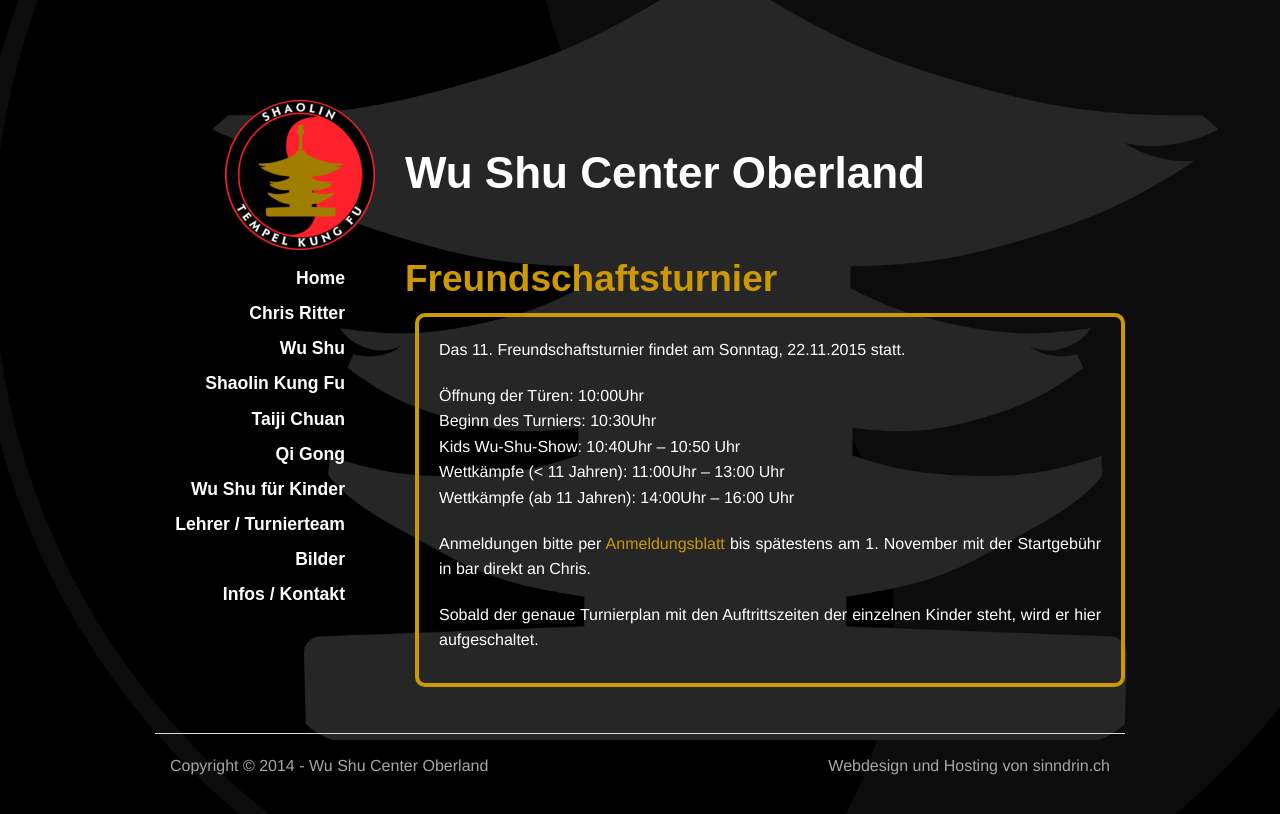
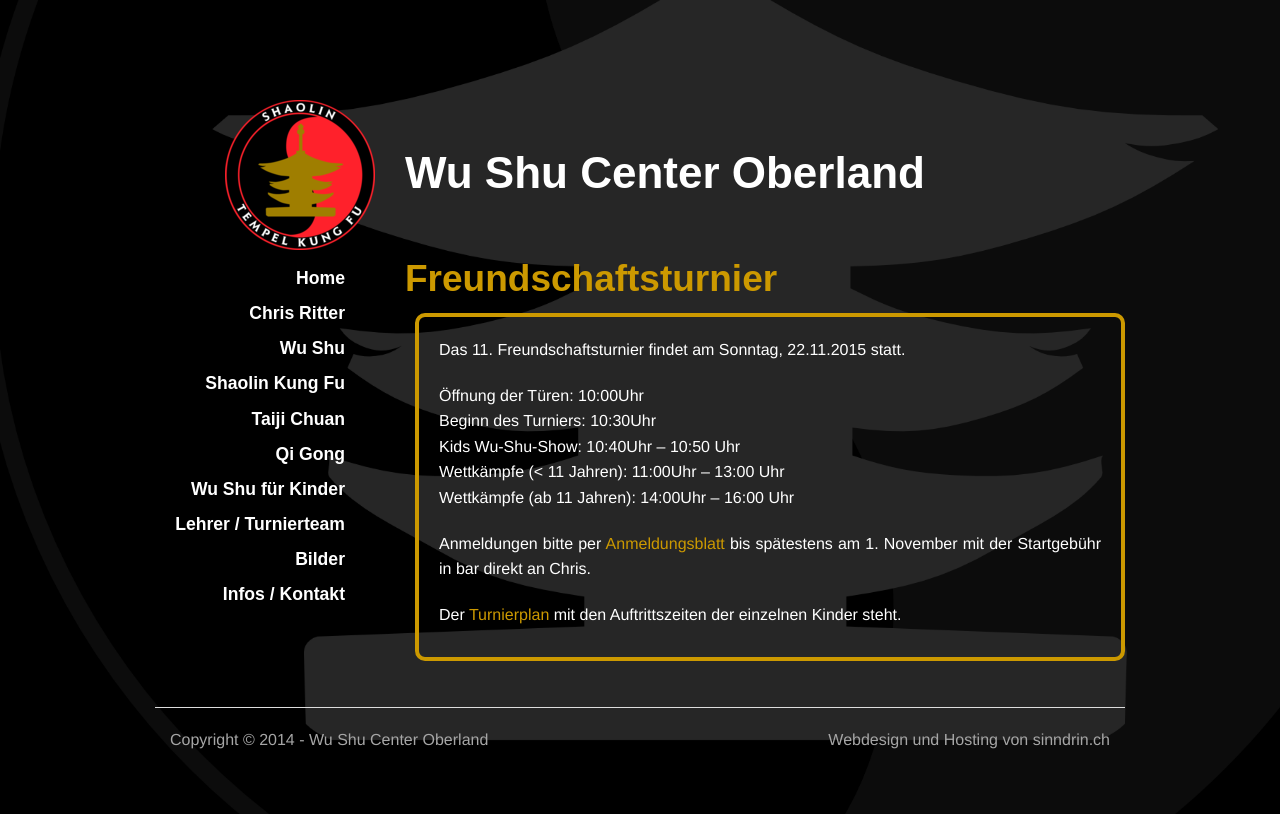
Before and after one commit to wu-shu/wu-shu.github.io, a Jekyll site: the page built from aktuell/index.md, in a window 1280 px wide. Shown: the top 814 px of the page. Built offline with Jekyll 4.4.1, drawn with Linux system fonts in a browser that asks for light colours; some web fonts are replaced; Markdown is read by kramdown in place of the engine named in the settings; comment, search, counter and statistics services are not loaded.

Commit message:
turnierplan

```diff
--- a/aktuell/index.md
+++ b/aktuell/index.md
@@ -13,4 +13,4 @@
 
 Anmeldungen bitte per [Anmeldungsblatt](http://www.wu-shu.ch/images/11_fst_15.pdf)  bis spätestens am 1. November mit der Startgebühr in bar direkt an Chris.<br>
 
-Sobald der genaue Turnierplan mit den Auftrittszeiten der einzelnen Kinder steht, wird er hier aufgeschaltet.
+Der [Turnierplan](http://www.wu-shu.ch/images/Turnierplan_15.pdf) mit den Auftrittszeiten der einzelnen Kinder steht.
```
Also changed, not shown: 2 other files.
